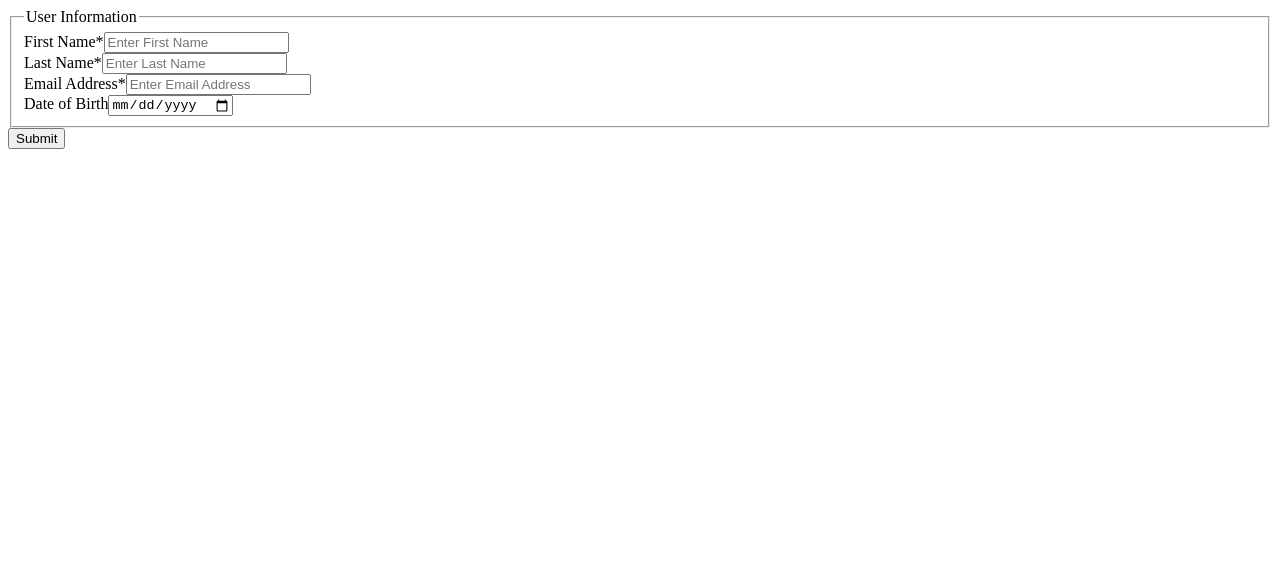
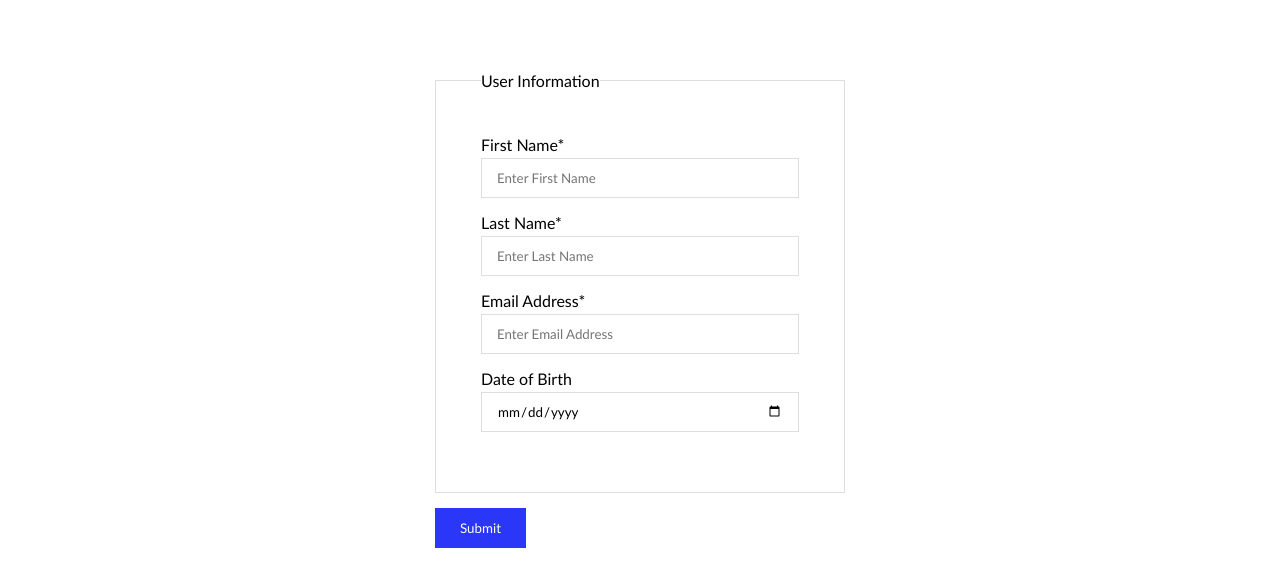
Before and after one commit to sujanmhrjn/ampnetlify, a React (Create React App) app: page / in a window 1280 px wide. Shown: the top 586 px of the page. Built offline with nearby package versions, Linux system fonts and the light colour scheme; no server answers.

Commit message:
Design Added

```diff
--- /dev/null
+++ b/src/App.css
@@ -0,0 +1,45 @@
+* {
+	margin: 0;
+	padding: 0;
+	box-sizing: border-box;
+	font-family: Calibri;
+}
+.form {
+	max-width: 500px;
+
+	padding: 45px;
+	margin: 2% auto;
+}
+
+fieldset {
+	padding: 45px;
+	border-color: #dedede;
+	border-width: 1px;
+}
+.form-group {
+	margin-bottom: 15px;
+}
+label {
+	display: block;
+	margin-bottom: 4px;
+}
+.form-control {
+	height: 40px;
+	border: 1px solid #dedede;
+	padding: 15px;
+	width: 100%;
+}
+.button {
+	height: 40px;
+	background-color: rgb(42, 55, 248);
+	color: #fff;
+	border: none;
+	padding: 10px 25px;
+	cursor: pointer;
+	margin-top: 15px;
+}
+
+.form-group p {
+	color: #f00;
+	font-size: 14px;
+}
--- a/src/App.js
+++ b/src/App.js
@@ -1,4 +1,5 @@
 import React, { Component } from "react";
+import "./App.css";
 import api from "./utils/api";
 export default class App extends Component {
 	constructor(props) {
@@ -16,9 +17,7 @@ export default class App extends Component {
 			},
 		};
 	}
-	componentDidMount() {
-		this.saveTodo();
-	}
+
 	saveTodo = (e) => {
 		const formInfo = this.state.formInfo;
 		api
@@ -69,6 +68,7 @@ export default class App extends Component {
 		});
 	};
 	render() {
+		const error = this.state.errors;
 		return (
 			<div className="app">
 				<form method="post" className="form" onSubmit={this.handleFormSubmit}>
@@ -87,6 +87,7 @@ export default class App extends Component {
 										placeholder="Enter First Name"
 										onChange={this.handleInputChange}
 									/>
+									{error?.firstname && <p>{error.firstname}</p>}
 								</div>
 							</div>
 
@@ -101,6 +102,7 @@ export default class App extends Component {
 										placeholder="Enter Last Name"
 										onChange={this.handleInputChange}
 									/>
+									{error?.lastname && <p>{error.lastname}</p>}
 								</div>
 							</div>
 						</div>
@@ -115,6 +117,7 @@ export default class App extends Component {
 								placeholder="Enter Email Address"
 								onChange={this.handleInputChange}
 							/>
+							{error?.email && <p>{error.email}</p>}
 						</div>
 
 						<div className="form-group">
@@ -127,6 +130,7 @@ export default class App extends Component {
 								placeholder="1990-01-01"
 								onChange={this.handleInputChange}
 							/>
+							{error?.dob && <p>{error.dob}</p>}
 						</div>
 					</fieldset>
 					<input type="submit" value="Submit" className="button" />
```
